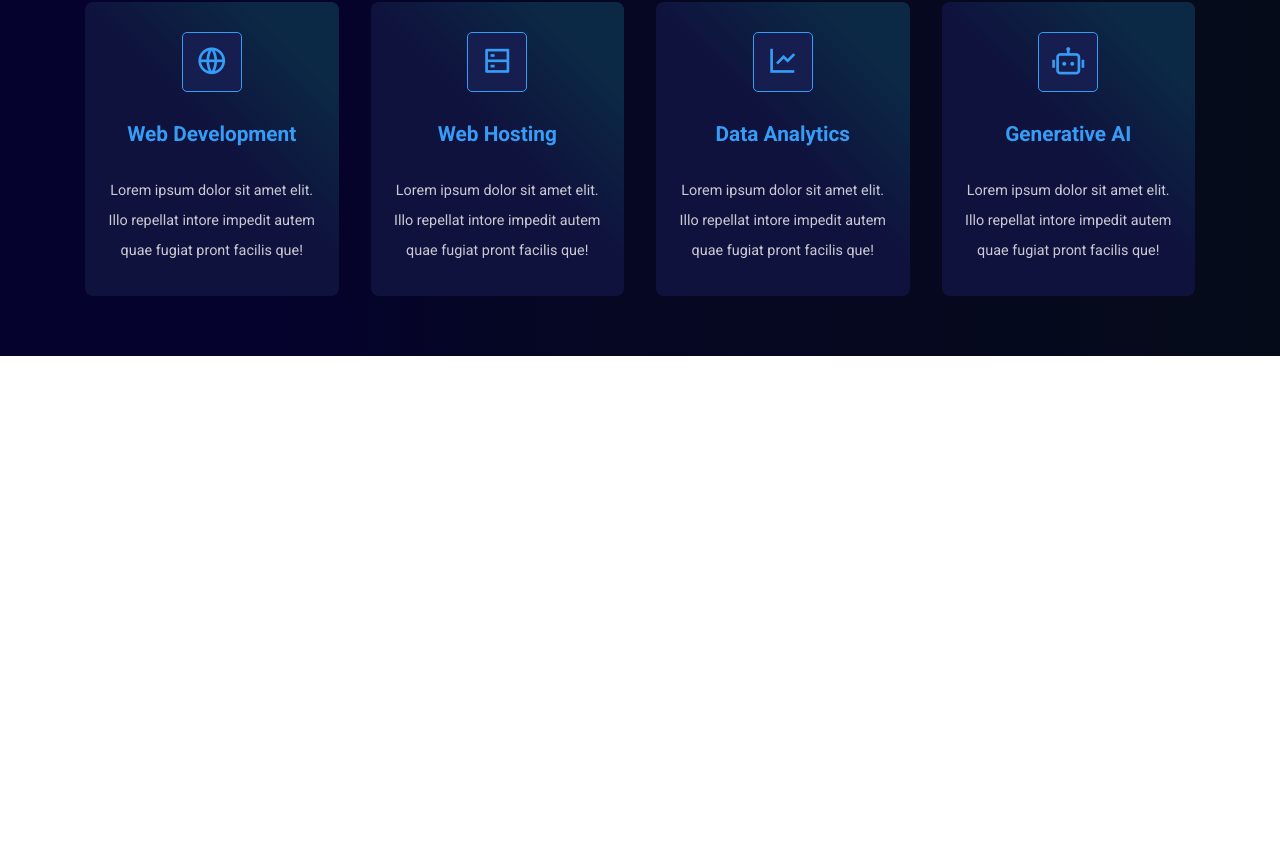
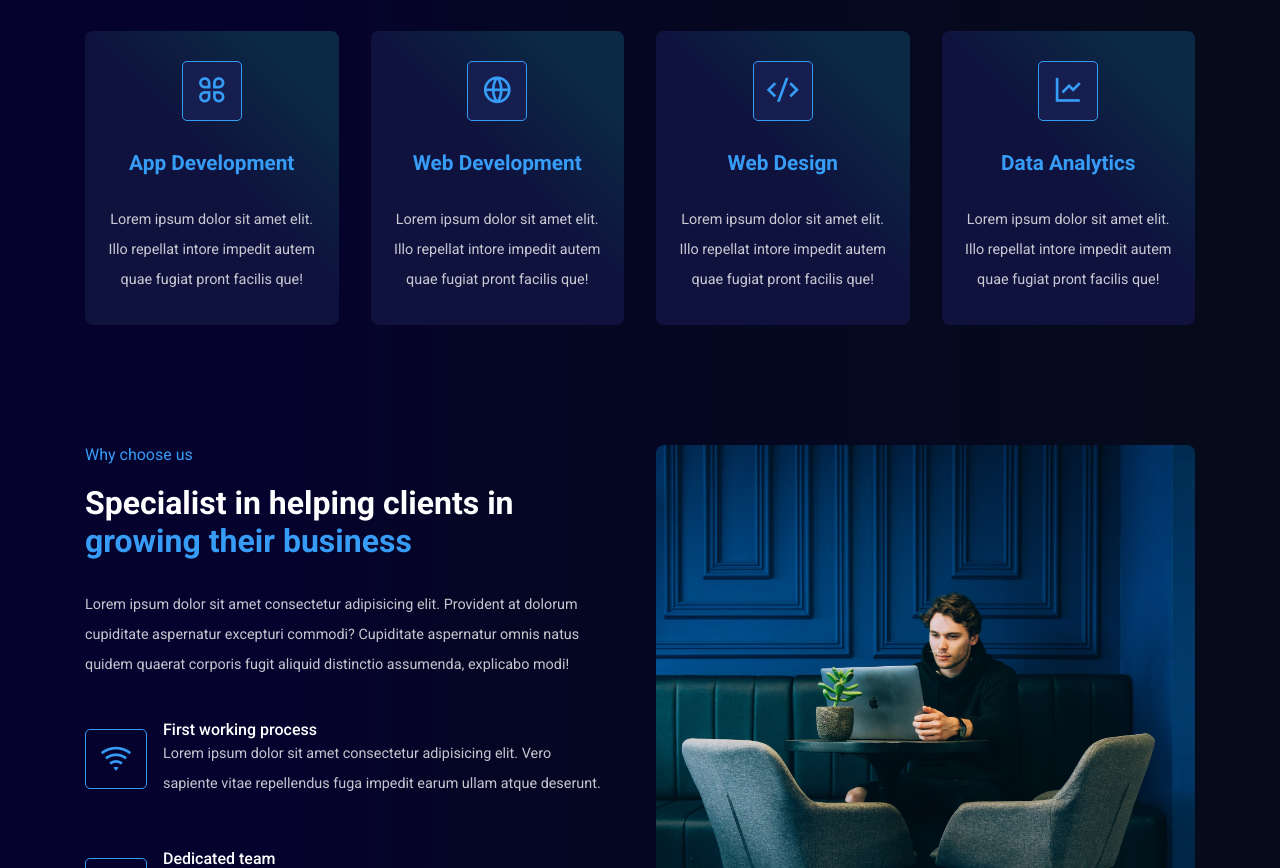
Before and after one commit to iameenalam/Digital-Agency-Website, a React (Create React App) app: page / in a window 1280 px wide. Shown: the part 1072-1940 px from the top of the page. Before the commit the page ends 1428 px from the top, so only its background shows below. Built offline with nearby package versions, Linux system fonts and the light colour scheme.

Commit message:
created about us section

```diff
--- a/src/App.js
+++ b/src/App.js
@@ -3,6 +3,7 @@ import Header from './components/Header/Header';
 import Hero from './components/UI/Hero';
 import Counter from './components/UI/Counter';
 import Services from './components/UI/Services';
+import About from './components/UI/About';
 
 function App() {
   return (
@@ -11,6 +12,7 @@ function App() {
       <Hero />
       <Counter />
       <Services />
+      <About />
     </>
   );
 }
--- /dev/null
+++ b/src/components/UI/About.jsx
@@ -0,0 +1,65 @@
+import React from "react";
+import "../../styles/about.css";
+import aboutImg from "../../images/about-us.jpg"
+
+const chooseData = [
+  {
+    icon: "ri-wifi-line",
+    title: "First working process",
+    desc: "Lorem ipsum dolor sit amet consectetur adipisicing elit. Vero sapiente vitae repellendus fuga impedit earum ullam atque deserunt.",
+  },
+
+  {
+    icon: "ri-team-line",
+    title: "Dedicated team",
+    desc: "Lorem ipsum dolor sit amet consectetur adipisicing elit. Vero sapiente vitae repellendus fuga impedit earum ullam atque deserunt.",
+  },
+
+  {
+    icon: "ri-customer-service-2-line",
+    title: "24/7 hours support",
+    desc: "Lorem ipsum dolor sit amet consectetur adipisicing elit. Vero sapiente vitae repellendus fuga impedit earum ullam atque deserunt.",
+  },
+];
+
+const About = () => {
+  return (
+    <section id="about">
+      <div className="container">
+        <div className="about__wrapper">
+          <div className="about__content">
+            <h6 className="subtitle">Why choose us</h6>
+            <h2>Specialist in helping clients in</h2>
+            <h2 className="highlight"> growing their business</h2>
+            <p className="description about__content-desc">
+              Lorem ipsum dolor sit amet consectetur adipisicing elit. Provident
+              at dolorum cupiditate aspernatur excepturi commodi? Cupiditate
+              aspernatur omnis natus quidem quaerat corporis fugit aliquid
+              distinctio assumenda, explicabo modi!
+            </p>
+
+            <div className="choose__item-wrapper">
+              {chooseData.map((item, index) => (
+                <div className="choose__us-item" key={index}>
+                  <span className="choose__us-icon">
+                    <i class={item.icon}></i>
+                  </span>
+                  <div>
+                    <h4 className="choose__us-title">{item.title}</h4>
+                    <p className="description">{item.desc}</p>
+                  </div>
+                </div>
+              ))}
+            </div>
+          </div>
+
+          <div className="about__img">
+            <img src={aboutImg} alt="" />
+          </div>
+        </div>
+      </div>
+    </section>
+  );
+};
+
+export default About;
--- a/src/components/UI/Services.jsx
+++ b/src/components/UI/Services.jsx
@@ -2,24 +2,24 @@ import React from 'react'
 import '../../styles/services.css'
 
 const serviceData = [
+    {
+        icon: 'ri-apps-line',
+        title: 'App Development',
+        desc: 'Lorem ipsum dolor sit amet elit. Illo repellat intore impedit autem quae fugiat pront facilis que!'
+    },
     {
         icon: 'ri-global-line',
         title: 'Web Development',
         desc: 'Lorem ipsum dolor sit amet elit. Illo repellat intore impedit autem quae fugiat pront facilis que!'
     },
     {
-        icon: 'ri-server-line',
-        title: 'Web Hosting',
+        icon: 'ri-code-s-slash-line',
+        title: 'Web Design',
         desc: 'Lorem ipsum dolor sit amet elit. Illo repellat intore impedit autem quae fugiat pront facilis que!'
     },
     {
         icon: 'ri-line-chart-line',
         title: 'Data Analytics',
-        desc: 'Lorem ipsum dolor sit amet elit. Illo repellat intore impedit autem quae fugiat pront facilis que!'
-    },
-    {
-        icon: 'ri-robot-2-line',
-        title: 'Generative AI',
         desc: 'Lorem ipsum dolor sit amet elit. Illo repellat intore impedit autem quae fugiat pront facilis que!'
     },
 ]
@@ -29,8 +29,9 @@ const Services = () => {
     <section id="services">
         <div className="container">
             <div className="services__top-content">
-                <h2>Elevate Your Business With</h2>
-                <h2 className='highlight'> Our Best Services</h2>
+                <h6 className='subtitle'>Our Services</h6>
+                <h2>Elevate your business with</h2>
+                <h2 className='highlight'> our best services</h2>
             </div>
 
             <div className="service__item-wrapper">
--- /dev/null
+++ b/src/styles/about.css
@@ -0,0 +1,53 @@
+.about__wrapper {
+  display: flex;
+  column-gap: 2rem;
+}
+
+.about__content,
+.about__img {
+  width: 50%;
+}
+
+.about__img img {
+  width: 100%;
+  height: 75%;
+  object-fit: cover;
+  border-radius: 0.5rem;
+}
+
+.about__content-desc {
+  margin-top: 30px;
+}
+
+.choose__item-wrapper {
+  margin-top: 20px;
+}
+
+.choose__us-item {
+  padding: 20px 20px 20px 0px;
+  display: flex;
+  align-items: center;
+  column-gap: 1rem;
+  margin-top: 10px;
+}
+
+.choose__us-icon {
+  width: 50px;
+  height: 60px;
+  padding: 0px 30px;
+  display: flex;
+  align-items: center;
+  justify-content: center;
+  border: 1px solid var(--primary-color);
+  border-radius: 5px;
+}
+
+.choose__us-icon i {
+  color: var(--primary-color);
+  font-size: 2rem;
+}
+
+.choose__us-title {
+  color: #fff;
+  font-weight: 500;
+}
--- a/src/styles/services.css
+++ b/src/styles/services.css
@@ -1,6 +1,6 @@
 .services__top-content {
     text-align: center;
-    margin-bottom: 50px;
+    margin-bottom: 40px;
 }
 
 .service__item-wrapper{
```
Also changed, not shown: src/styles/counter.css (line endings or trailing spaces).
